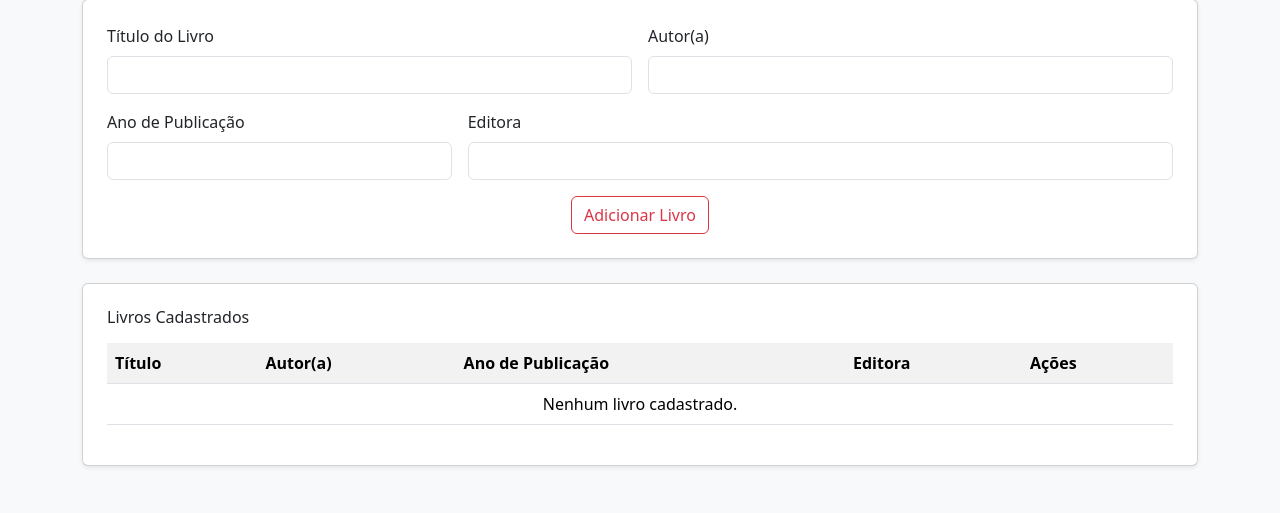
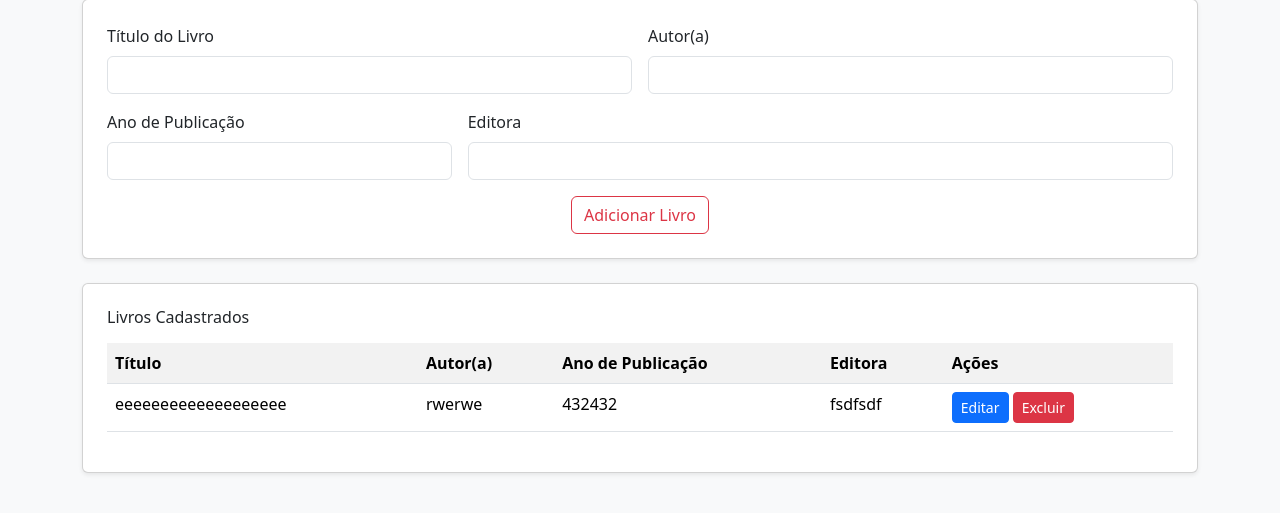
Before and after one commit to samueldolberth/biblioteca-django, a Django app: page /livros/ in a window 1280 px wide. Shown: the part 171-684 px from the top of the page. Run offline with Django 5.2, Linux system fonts and the light colour scheme; data comes from the database, SQL or seed files in the repository.

Commit message:
crud funcionando

```diff
--- a/biblioteca/urls.py
+++ b/biblioteca/urls.py
@@ -22,5 +22,5 @@ urlpatterns = [
     path('admin/', admin.site.urls),
     path('', include('meusite.urls')),
     path('index/', include('meusite.urls')),
-    #path('livros/', include('meusite.urls')),
+    path('livros/', include('meusite.urls')),
 ]
--- a/meusite/templates/livros.html
+++ b/meusite/templates/livros.html
@@ -46,7 +46,7 @@
             <div class="row g-3">
               <div class="col-md-6">
                 <label class="form-label">Título do Livro</label>
-                <input type="text" name="titulo" class="form-control" value="{{ titulo_editar.titulo|default:'' }}" required>
+                <input type="text" name="titulo" class="form-control" value="{{ livro_editar.titulo|default:'' }}" required>
               </div>
               <div class="col-md-6">
                 <label class="form-label">Autor(a)</label>
@@ -88,7 +88,7 @@
                 <td>{{ livro.editora }}</td>
                 <td>
                   <a href="{% url 'edita_livro' livro.id %}" class="btn btn-sm btn-primary">Editar</a>
-                  <a href="{% url 'excluir_livro' livro.id %}" class="btn btn-sm btn-danger" onclick="return confirm('Deseja excluir este livro?')">Excluir</a>
+                  <a href="{% url 'exclui_livro' livro.id %}" class="btn btn-sm btn-danger" onclick="return confirm('Deseja excluir este livro?')">Excluir</a>
                 </td>
               </tr>
             {% empty %}
--- a/meusite/urls.py
+++ b/meusite/urls.py
@@ -4,10 +4,10 @@ from . import views
 urlpatterns = [
     path('', views.index, name='index'),
 
-    path('livros/', views.livros, name='livros'),
+    #path('livros/', views.livros, name='livros'),
     #path('salva_livros/', views.salvar_livro, name='salva_livros'),
 
-    #path('', views.cadastro_livro, name='cadastro_livro'),
+    path('livros/', views.cadastro_livro, name='cadastro_livro'),
     path('excluir/<int:livro_id>', views.exclui_livro, name='exclui_livro'),
     path('editar/<int:livro_id>', views.edita_livro, name='edita_livro'),
 ]
--- a/meusite/views.py
+++ b/meusite/views.py
@@ -33,6 +33,7 @@ def cadastro_livro(request):
         autor = request.POST['autor']
         ano_publicacao = request.POST['ano_publicacao']
         editora = request.POST['editora']
+
         if livro_id:  # Se o ID do livro for fornecido, atualize o livro existente. Ele edita
             livro = livro_id
             livro.titulo = titulo
@@ -51,7 +52,7 @@ def cadastro_livro(request):
     # objects é um gerenciador de modelos padrão do Django que permite interagir/consultar com o banco de dados
     # all é uma função que recupera todos os registros da tabela livro - é o select do BD
     livros = Livro.objects.all()  # Recupera todos os livros do banco de dados
-    return render(request, 'livros.html', {'livros': livro})
+    return render(request, 'livros.html', {'livros': livros})
 
 
 def exclui_livro(request, livro_id):
@@ -60,7 +61,7 @@ def exclui_livro(request, livro_id):
     livro = get_object_or_404(Livro, id=livro_id)
     livro.delete()
     # retorna ou permanece na página cadastra_livro
-    return redirect('cadastra_livro')
+    return redirect('cadastro_livro')
 
 def edita_livro(request, livro_id):
     livro = get_object_or_404(Livro, id=livro_id)
@@ -72,6 +73,6 @@ def edita_livro(request, livro_id):
         livro.ano_publicacao = request.POST['ano_publicacao']
         livro.editora = request.POST['editora']
         livro.save()
-        return redirect('cadastra_livro')
+        return redirect('cadastro_livro')
 
     return render(request, 'livros.html', {'livros': livros, 'livro_editar': livro})
```
Also changed, not shown: db.sqlite3.
